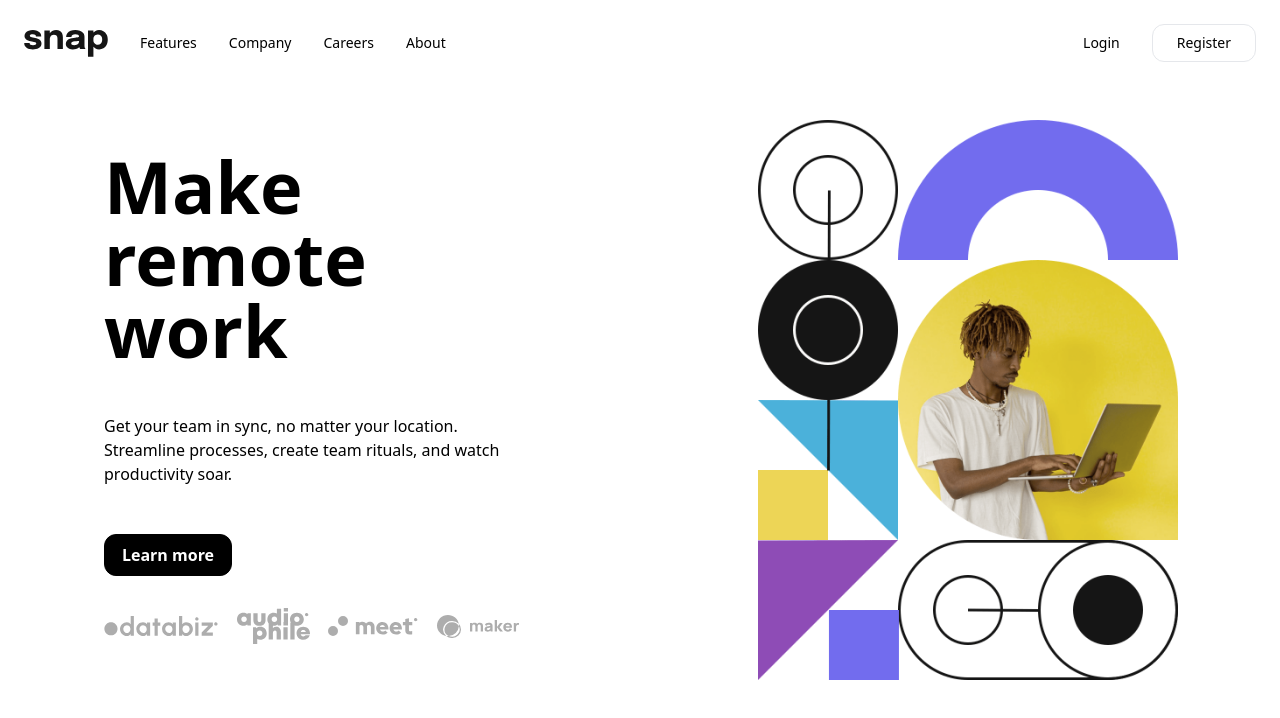
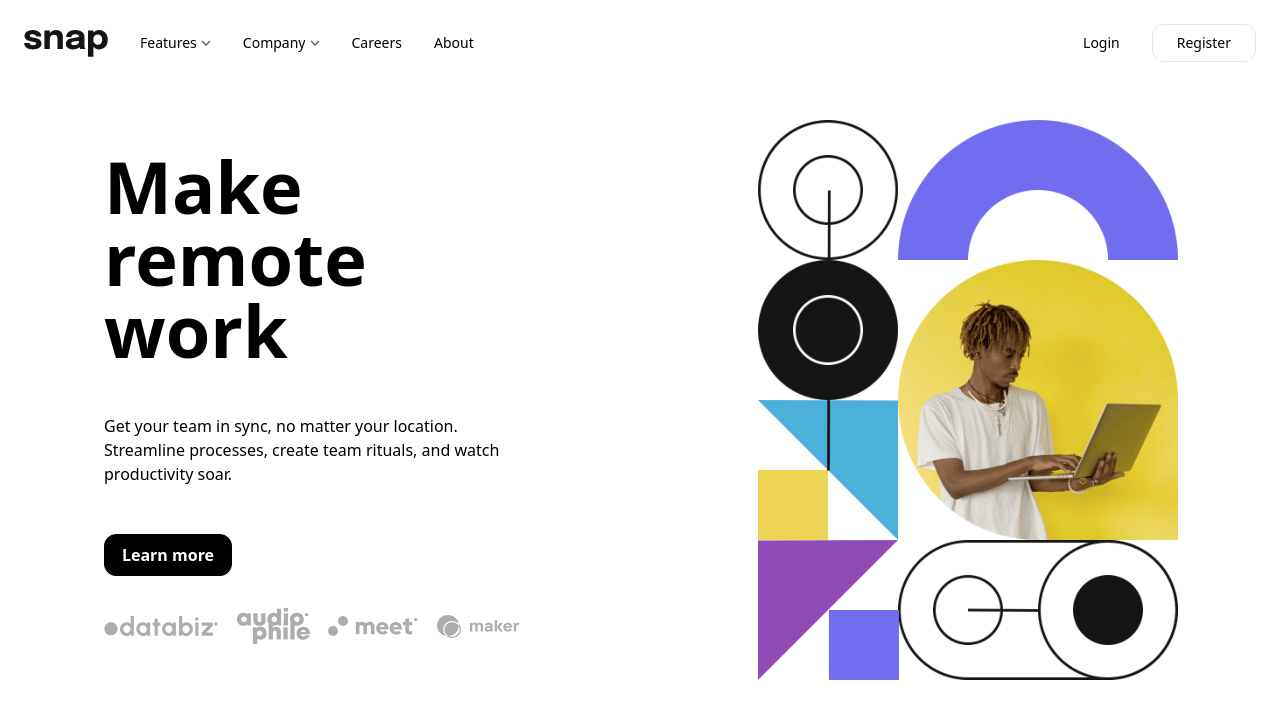
Before and after one commit to dominikrubroeder/intro-section-with-dropdown-navigation-website, a Next.js app: page / in a window 1280 px wide. Shown: the top 718 px of the page. Built offline with nearby package versions, Linux system fonts and the light colour scheme.

Commit message:
Create dropdown navigation and add animation and transitions for a better UX

```diff
--- a/components/icons/IconArrowDown.tsx
+++ b/components/icons/IconArrowDown.tsx
@@ -1,8 +1,17 @@
 import React from 'react';
 
-const IconArrowDown: React.FC = () => {
+interface IconArrowDownProps {
+  className: string;
+}
+
+const IconArrowDown: React.FC<IconArrowDownProps> = (props) => {
   return (
-    <svg width="10" height="6" xmlns="http://www.w3.org/2000/svg">
+    <svg
+      width="10"
+      height="6"
+      xmlns="http://www.w3.org/2000/svg"
+      className={props.className}
+    >
       <path stroke="#686868" strokeWidth="1.5" fill="none" d="m1 1 4 4 4-4" />
     </svg>
   );
--- a/components/navigation/NavigationDropdown.tsx
+++ b/components/navigation/NavigationDropdown.tsx
@@ -1,16 +1,59 @@
-import React from 'react';
-import Link from 'next/link';
+import React, { useState } from 'react';
 import IconArrowDown from '../icons/IconArrowDown';
 import { INavigationItem } from '../../data';
+import Image from 'next/image';
+import Link from 'next/link';
 
 const NavigationDropdown: React.FC<INavigationItem> = (props) => {
+  const [isOpen, setIsOpen] = useState(false);
+
+  const onClickHandler = () => {
+    setIsOpen((previousState) => !previousState);
+  };
+
   return (
-    <Link href={`/${props.title.toLowerCase()}`}>
-      <span className="flex items-center gap-1">
+    <div className="relative">
+      <span className="flex items-center gap-1" onClick={onClickHandler}>
         {props.title}
-        {props.subCategories.length > 0 && <IconArrowDown />}
+        <IconArrowDown
+          className={`transition-all ${isOpen ? '-rotate-180' : 'rotate-0'}`}
+        />
       </span>
-    </Link>
+
+      {isOpen && (
+        <ul
+          className={`absolute top-8 grid bg-white py-4 px-6 shadow-xl rounded-xl border border-gray-100 animate-fadeDown ${
+            props.subCategories[0].icon !== '' ? 'right-0' : 'left-0'
+          }`}
+        >
+          {props.subCategories.map((category, index) => (
+            <li key={index} className="w-full p-2 rounded-xl hover:bg-gray-100">
+              <Link
+                href={`/${props.title
+                  .replace(' ', '')
+                  .toLowerCase()}/${category.title
+                  .replace(' ', '')
+                  .toLowerCase()}`}
+              >
+                <a className="flex items-center gap-2">
+                  {category.icon != '' && (
+                    <div className="relative w-4 h-4">
+                      <Image
+                        alt="Navigation icon"
+                        layout="fill"
+                        src={category.icon}
+                        className="object-contain"
+                      />
+                    </div>
+                  )}
+                  {category.title}
+                </a>
+              </Link>
+            </li>
+          ))}
+        </ul>
+      )}
+    </div>
   );
 };
 
--- a/components/navigation/NavigationList.tsx
+++ b/components/navigation/NavigationList.tsx
@@ -1,3 +1,4 @@
+import Link from 'next/link';
 import React from 'react';
 import { navigationData } from '../../data';
 import NavigationDropdown from './NavigationDropdown';
@@ -9,17 +10,19 @@ const NavigationList: React.FC = () => {
         {navigationData.map((navigationItem, index) => {
           if (navigationItem.subCategories.length > 0) {
             return (
-              <li key={index} className="flex items-center gap-1">
-                {navigationItem.title}
+              <li key={index} className="cursor-pointer">
+                <NavigationDropdown
+                  title={navigationItem.title}
+                  subCategories={navigationItem.subCategories}
+                />
               </li>
             );
           } else {
             return (
-              <li key={index}>
-                <NavigationDropdown
-                  title={navigationItem.title}
-                  subCategories={navigationItem.subCategories}
-                />
+              <li key={index} className="cursor-pointer">
+                <Link href={`/${navigationItem.title.toLowerCase()}`}>
+                  {navigationItem.title}
+                </Link>
               </li>
             );
           }
--- a/tailwind.config.js
+++ b/tailwind.config.js
@@ -5,7 +5,17 @@ module.exports = {
     './components/**/*.{js,ts,jsx,tsx}',
   ],
   theme: {
-    extend: {},
+    extend: {
+      keyframes: {
+        fadeDown: {
+          '0%': { transform: 'translateY(16%)', opacity: 0 },
+          '100%': { transform: 'translateY(0%)', opacity: 1 },
+        },
+      },
+      animation: {
+        fadeDown: 'fadeDown .4s ease-out forwards',
+      },
+    },
   },
   plugins: [],
 };
```
